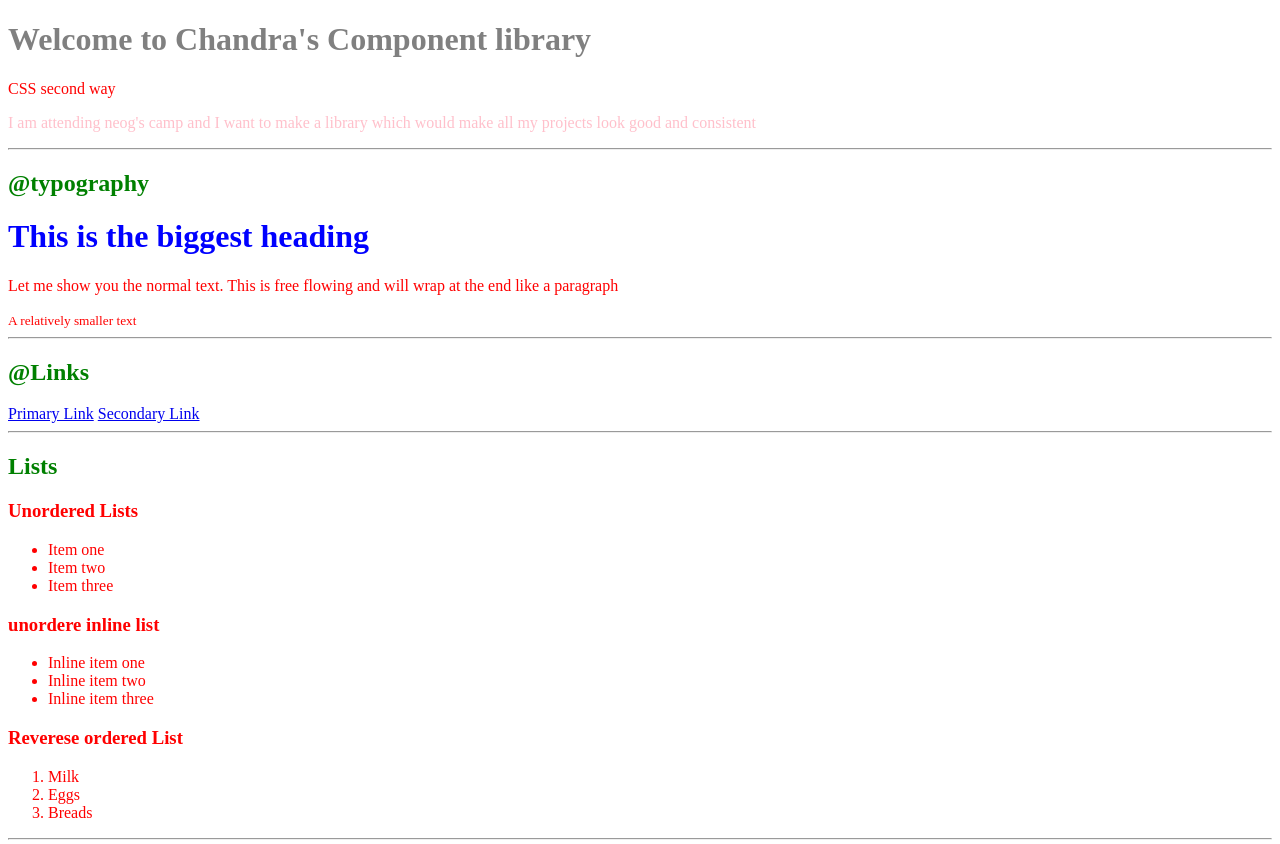
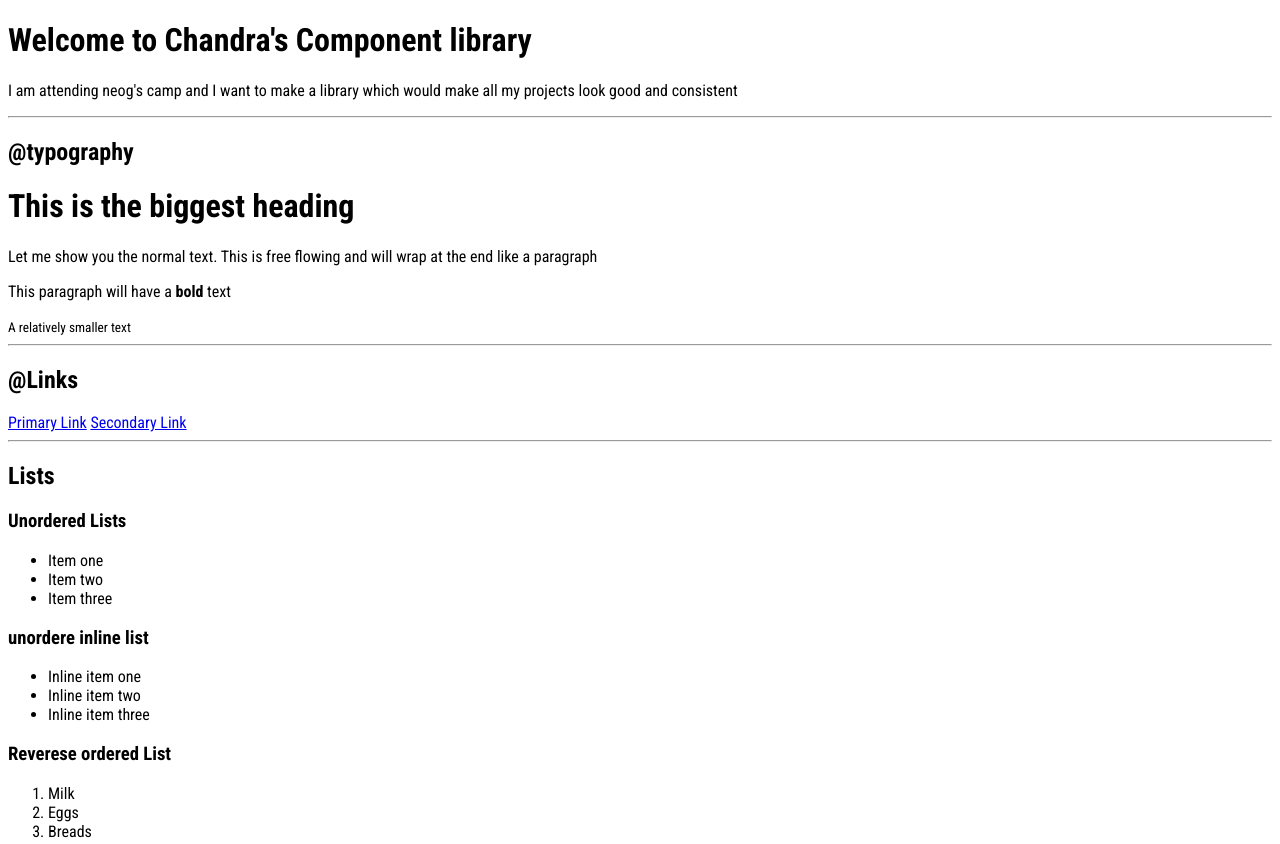
Before and after one commit to Chandramohan97/neogcmap-lesson3-live, a plain HTML site: page index.html in a window 1280 px wide. Shown: the top 844 px of the page. Drawn offline with Linux system fonts and the light colour scheme.

Commit message:
typography

```diff
--- a/index.html
+++ b/index.html
@@ -12,9 +12,8 @@
 
 <link href="styles.css" rel="stylesheet"/>
 <body>
-    <h1 id="lib-header"> Welcome to Chandra's Component library</h1>
-    <!-- style=" color :aqua" --> CSS second way
-    <p class="para ">I am attending neog's camp and I want to make a library which would make all my
+    <h1> Welcome to Chandra's Component library</h1>
+    <p>I am attending neog's camp and I want to make a library which would make all my
         projects look good and consistent </p>
 
     <hr>
@@ -23,6 +22,7 @@
     <h1> This is the biggest heading</h1>
     <p> Let me show you the normal text. This is free flowing and will wrap at the end like a paragraph</p>
 
+    <p> This paragraph will have a <strong>bold</strong> text</p>
     <small>A relatively smaller text </small>
 
     <hr>
--- a/styles.css
+++ b/styles.css
@@ -1,19 +1,5 @@
+@import url('https://fonts.googleapis.com/css2?family=Roboto+Condensed:wght@400;700&display=swap');
+
 body{
-    color : red;
+    font-family: 'Roboto Condensed', sans-serif;
 }
-
-h1{
-    color : blue ;
-}
-
-h2{
-    color : green;
-}
-
-#lib-header{
-    color: gray;
-}
-
-.para{
-    color: pink;
-}
```
